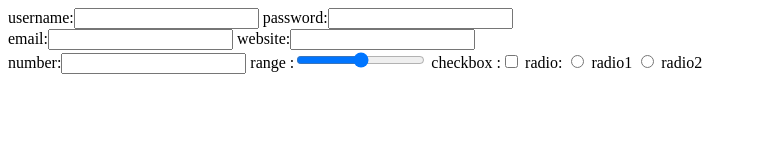
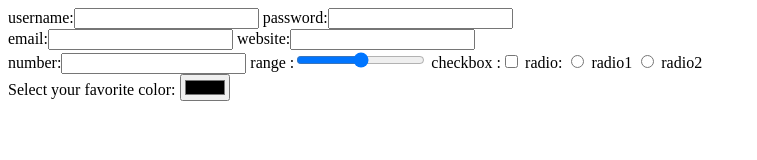
Before and after one commit to AminSBU/html_css_class, a plain HTML site: page 07_inputs/index.html in a window 1280 px wide. Shown: the whole page, without its empty margins (0-757 px from the left). Drawn offline with Linux system fonts and the light colour scheme.

Commit message:
consider color input to choose colors

```diff
--- a/07_inputs/index.html
+++ b/07_inputs/index.html
@@ -16,5 +16,9 @@
     <label for="radio1">radio1</label>
     <input type="radio" id="radio2" value="radio2" name="radio" onclick="document.getElementById('checkbox').checked = false;">
     <label for="radio2">radio2</label>
+    <br>
+    <label for="favcolor">Select your favorite color:</label>
+    <input type="color" id="favcolor" name="favcolor">
+
 </body>
 </html>
```
